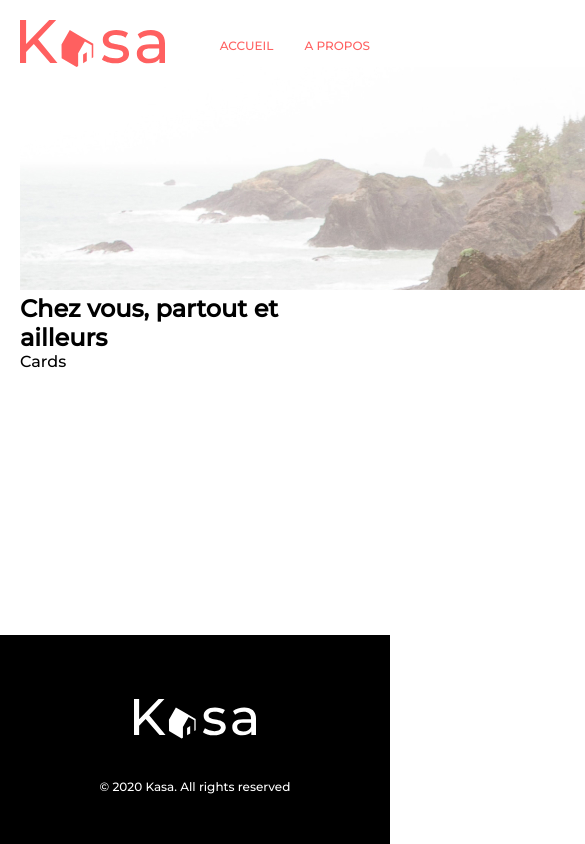
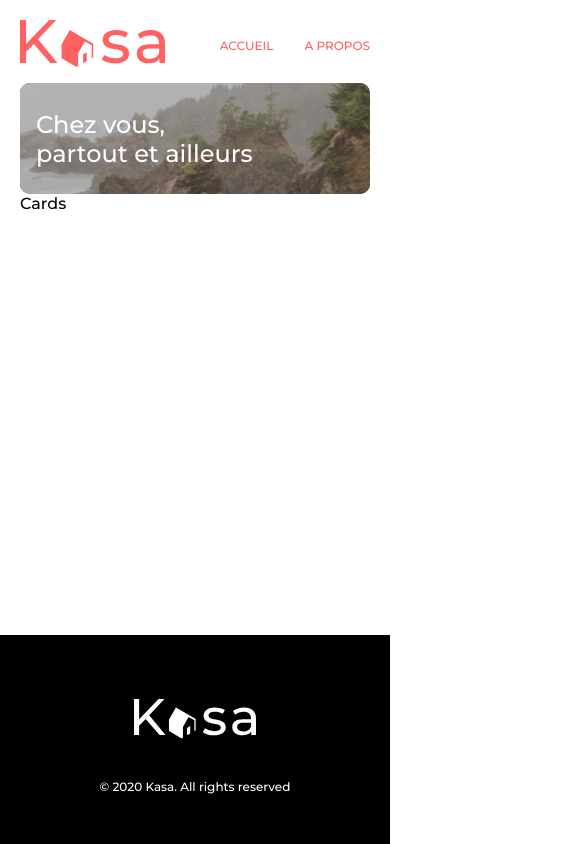
Before and after one commit to guillaumelhullier/kasa, a React (Create React App) app in the folder kasa/: page / in a window 390 px wide. Shown: the top 844 px of the page, 585 px wide, since content can reach past the window. Built offline with nearby package versions, Linux system fonts and the light colour scheme.

Commit message:
style banner

```diff
--- a/kasa/src/components/Banner/Banner.jsx
+++ b/kasa/src/components/Banner/Banner.jsx
@@ -22,6 +22,7 @@ function Banner() {
           </div>
         </section>
       ) : (
+        //Autrement alors
         <section className={CssBanner.banner}>
           <div className={CssBanner.imgContainerHome}>
             <img
--- a/kasa/src/components/Banner/Banner.module.css
+++ b/kasa/src/components/Banner/Banner.module.css
@@ -0,0 +1,94 @@
+.banner {
+  margin-top: 16px;
+}
+
+.imgContainer,
+.imgContainerHome {
+  width: 100%;
+  display: flex;
+  justify-content: center;
+  align-items: center;
+  border-radius: 25px;
+  background: rgb(0, 0, 0);
+}
+
+.img {
+  width: 100%;
+  border-radius: 25px;
+  opacity: 0.7;
+  object-fit: cover;
+}
+
+.title {
+  position: absolute;
+  font-style: normal;
+  font-weight: 500;
+  font-size: 48px;
+  color: #ffffff;
+  animation: appear 3s;
+}
+
+@keyframes appear {
+  from {
+    opacity: 0;
+  }
+
+  to {
+    opacity: 1;
+  }
+}
+
+@media (min-width: 768px) {
+  .banner {
+    margin-top: 64px;
+  }
+}
+
+/*Media queries pour mobiles*/
+@media screen and (max-width: 480px) {
+  .imgContainerHome {
+    justify-content: left;
+    border-radius: 10px;
+    height: 111px;
+  }
+
+  .imgContainer {
+    justify-content: left;
+    border-radius: 10px;
+    height: 223px;
+  }
+
+  .img {
+    border-radius: 10px;
+    height: 100%;
+  }
+
+  .title {
+    font-size: 24px;
+    width: 60%;
+    padding-left: 16px;
+  }
+}
+
+/*Media queries pour tablettes*/
+
+@media screen and (min-width: 481px) and (max-width: 830px) {
+
+  .imgContainer,
+  .imgContainerHome {
+    justify-content: left;
+    border-radius: 10px;
+    height: 111px;
+  }
+
+  .img {
+    border-radius: 10px;
+    height: 111px;
+  }
+
+  .title {
+    font-size: 30px;
+    width: 60%;
+    padding-left: 16px;
+  }
+}
```
